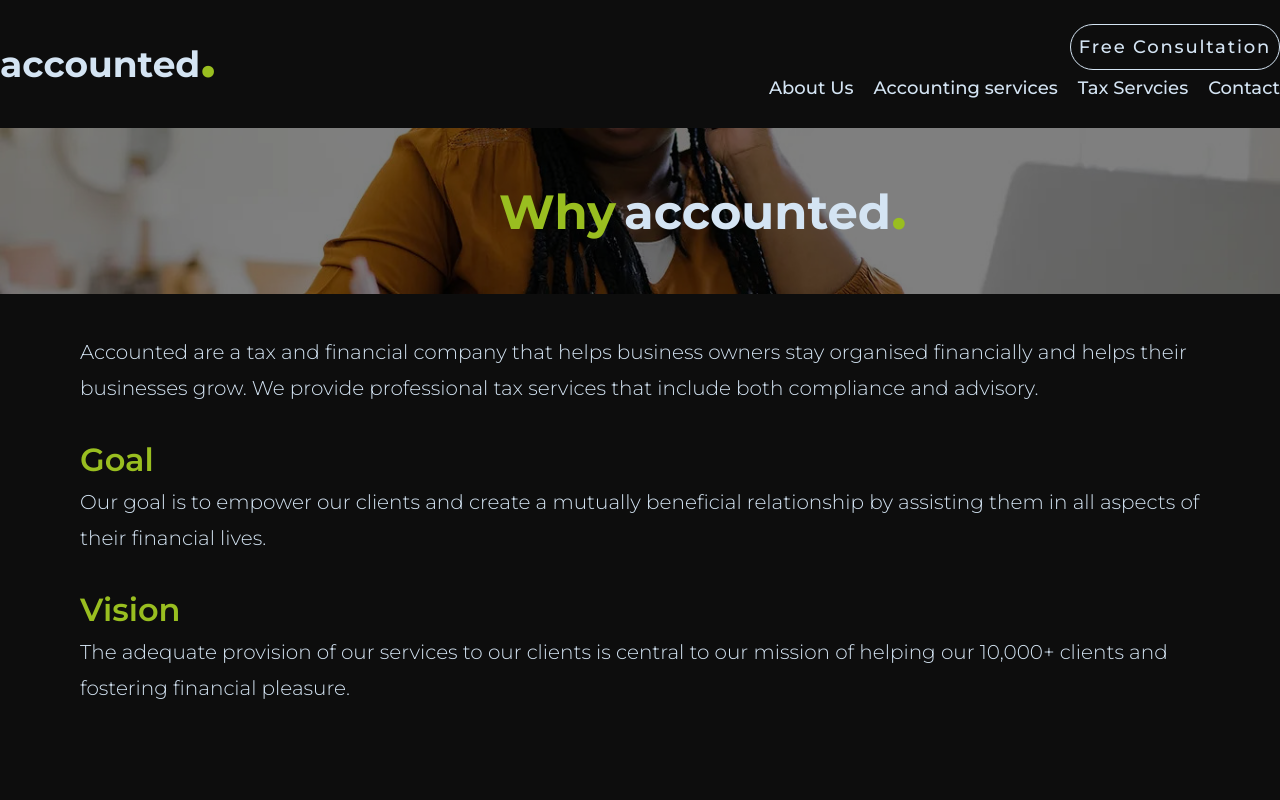
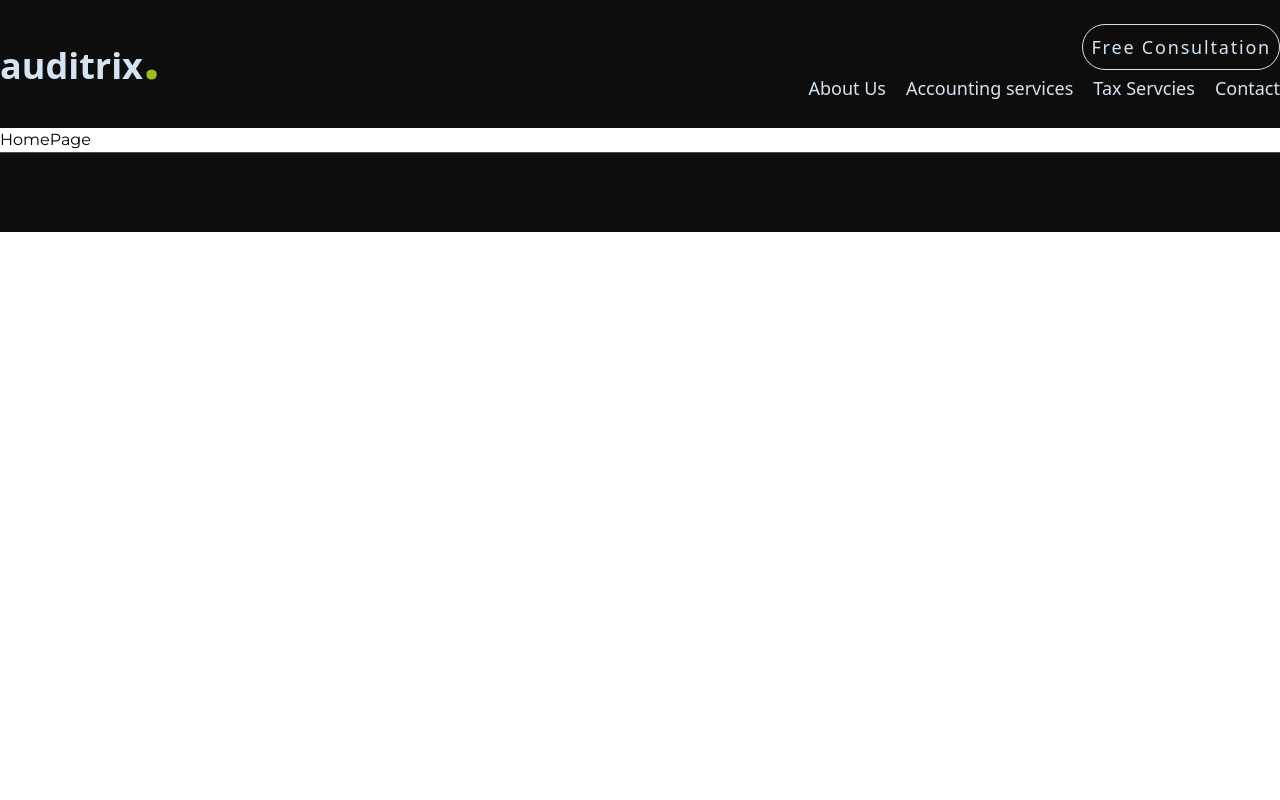
Before and after one commit to abirtasrif/auditrix, a Next.js app: page / in a window 1280 px wide. Shown: the top 800 px of the page. Built offline with nearby package versions, Linux system fonts and the light colour scheme.

Commit message:
setting routes

```diff
--- a/components/About.jsx
+++ b/app/about/page.js
@@ -1,4 +1,5 @@
 "use client";
+
 import Image from "next/image";
 import { FaRegLightbulb, FaDollarSign } from "react-icons/fa";
 import { HiOutlineSpeakerphone } from "react-icons/hi";
@@ -140,7 +141,7 @@ const About = () => {
             </h3>
             <a
               href="#"
-              className="border-2 rounded-full px-14 py-2 text-white border-gray-400/50 hover:bg-[#99be20]  hover:text-black hover:border-[#99be20] duration-300"
+              className="border-2 rounded-full px-14 py-2 text-white border-gray-400/50 hover:bg-[#99be20] hover:text-black hover:border-[#99be20] duration-300"
             >
               Read More
             </a>
--- a/app/layout.js
+++ b/app/layout.js
@@ -1,16 +1,22 @@
 import "./globals.css";
 import { Montserrat } from "next/font/google";
+import Header from "@/components/Header";
+import Footer from "@/components/Footer";
 
 const montserrat = Montserrat({ subsets: ["latin"] });
 
 export const metadata = {
-  title: "Accounting Services",
+  title: "Auditrix. - Accounting Services",
 };
 
 export default function RootLayout({ children }) {
   return (
-    <html lang="en">
-      <body className={montserrat.className}>{children}</body>
-    </html>
+    <>
+      <html lang="en">
+        <Header />
+        <main className={montserrat.className}>{children}</main>
+        <Footer />
+      </html>
+    </>
   );
 }
--- a/app/page.js
+++ b/app/page.js
@@ -1,16 +1,5 @@
-import React from "react";
-import Header from "@/components/Header";
-import About from "@/components/About";
-import Footer from "@/components/Footer";
-
 const HomePage = () => {
-  return (
-    <div>
-      <Header />
-      <About />
-      <Footer />
-    </div>
-  );
+  return <div>HomePage</div>;
 };
 
 export default HomePage;
--- a/components/Header.jsx
+++ b/components/Header.jsx
@@ -1,23 +1,23 @@
+import Link from "next/link";
+
 const Header = () => {
   return (
     <div className="navbar bg-black/95">
       <div className="container mx-auto w-full h-32 flex items-center justify-between relative">
         <div className="left">
           <p className="text-4xl text-[#D4E4F3] font-bold mt-[-1rem]">
-            accounted
+            auditrix
             <span className="text-[#99be20] text-6xl">.</span>
           </p>
         </div>
-        <div className="right">
-          <ul className="flex flex-row text-[#D4E4F3] gap-5 font-medium mt-12 text-lg">
-            <li>About Us</li>
-            <li>Accounting services</li>
-            <li>Tax Servcies</li>
-            <li>Contact</li>
-            <li className="border border-[#D4E4F3] rounded-full p-2 absolute right-0 top-6 tracking-widest">
-              Free Consultation
-            </li>
-          </ul>
+        <div className="right flex flex-row text-[#D4E4F3] gap-5 font-medium mt-12 text-lg">
+          <Link href="/about">About Us</Link>
+          <p>Accounting services</p>
+          <p>Tax Servcies</p>
+          <p>Contact</p>
+          <p className="border border-[#D4E4F3] rounded-full p-2 absolute right-0 top-6 tracking-widest">
+            Free Consultation
+          </p>
         </div>
       </div>
     </div>
```
